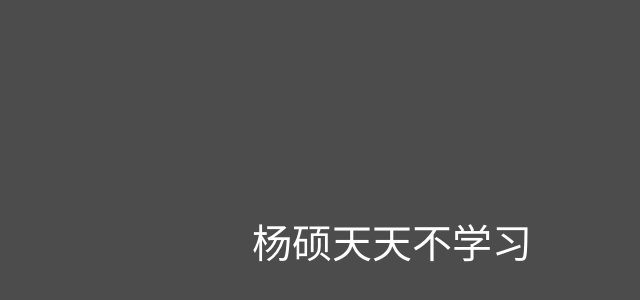
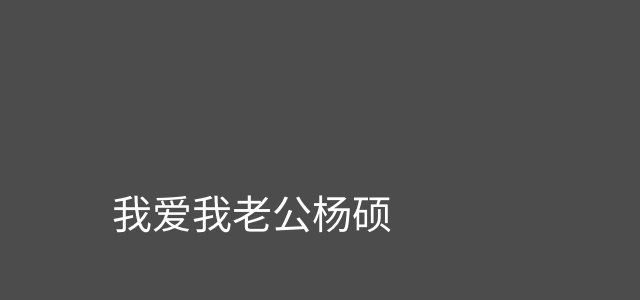
Before and after one commit to HssYs/React, a plain HTML site: page index.html in a window 1280 px wide. Shown: the part 188-488 px from the top of the page, without its empty margins (388-1028 px from the left). Drawn offline with Linux system fonts and the light colour scheme.

Commit message:
modified index

```diff
--- a/index.html
+++ b/index.html
@@ -11,13 +11,13 @@
 			position: absolute;
 			left: 50%;
 			top: 50%;
-			transform: translateX(-50%), translateY(-50%);
+			transform: translateX(-50%) translateY(-50%);
 			font-size: 40px;
 			color: white;
 		}
 	</style>
 </head>
 <body>
-	<div>杨硕天天不学习</div>
+	<div>我爱我老公杨硕</div>
 </body>
 </html>
```
